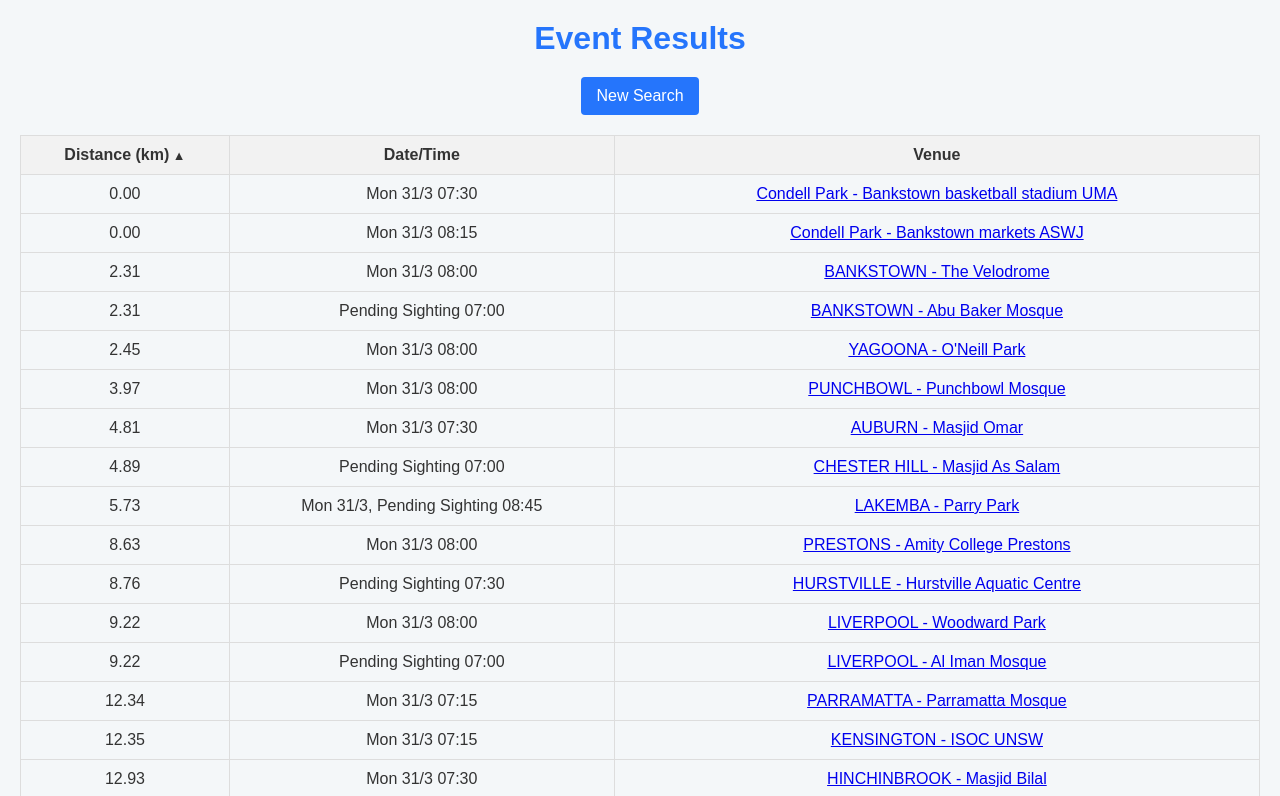
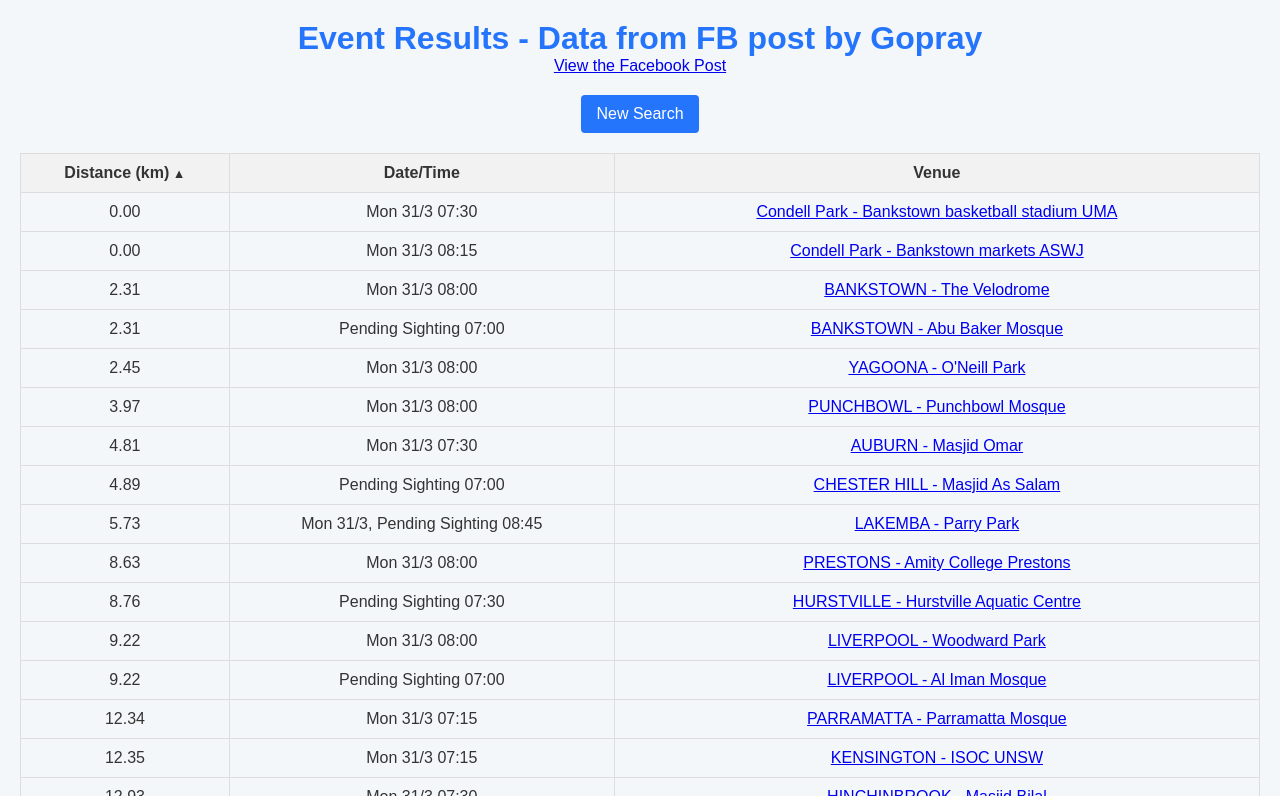
Before and after one commit to HalalBelel/eidnearme, a plain HTML site: page index.html in a window 1280 px wide. Both pictures are taken after a click on the button "Continue". Shown: the top 796 px of the page. Drawn offline with Linux system fonts and the light colour scheme.

Commit message:
Update index.html

```diff
--- a/index.html
+++ b/index.html
@@ -154,9 +154,12 @@
 
   <!-- Results Screen -->
   <div id="resultsScreen">
-    <header>
-      <h1>Event Results</h1>
-    </header>
+<header>
+  <h1>Event Results - Data from FB post by Gopray</h1>
+  <a href="https://www.facebook.com/goprayapp/posts/pfbid0tgNVbGYnhgp2yPbv8pAFu2sSDtt3VcbZqshKPgBzRMY1ZxiUbvzMVBZxzR67DSxDl" target="_blank">
+    View the Facebook Post
+  </a>
+</header>
     <button id="newSearchBtn" onclick="showSplash()">New Search</button>
     <div id="loadingMessage"></div>
     <table id="eventsTable">
```
